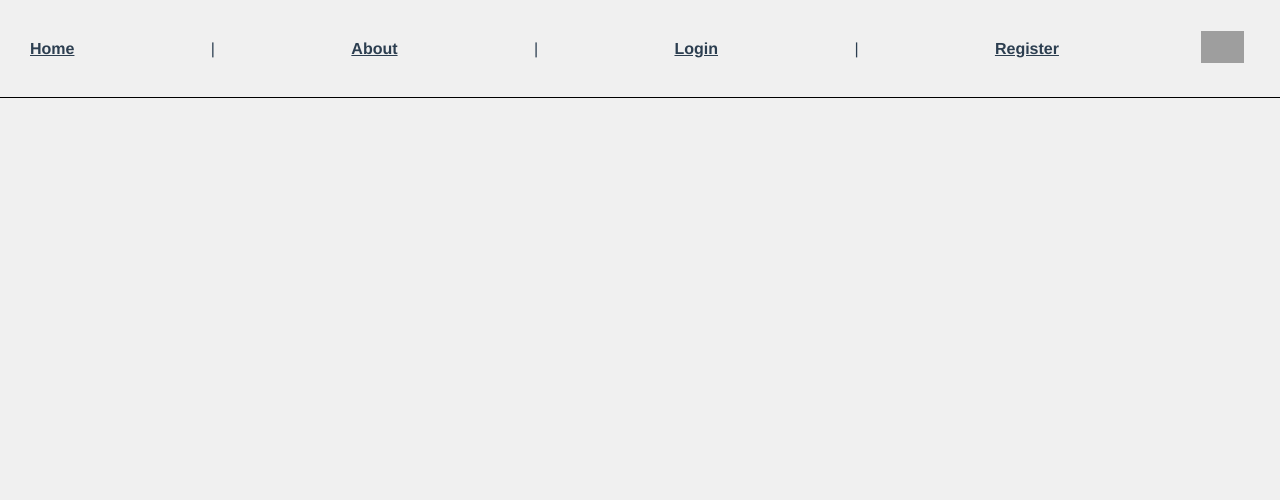
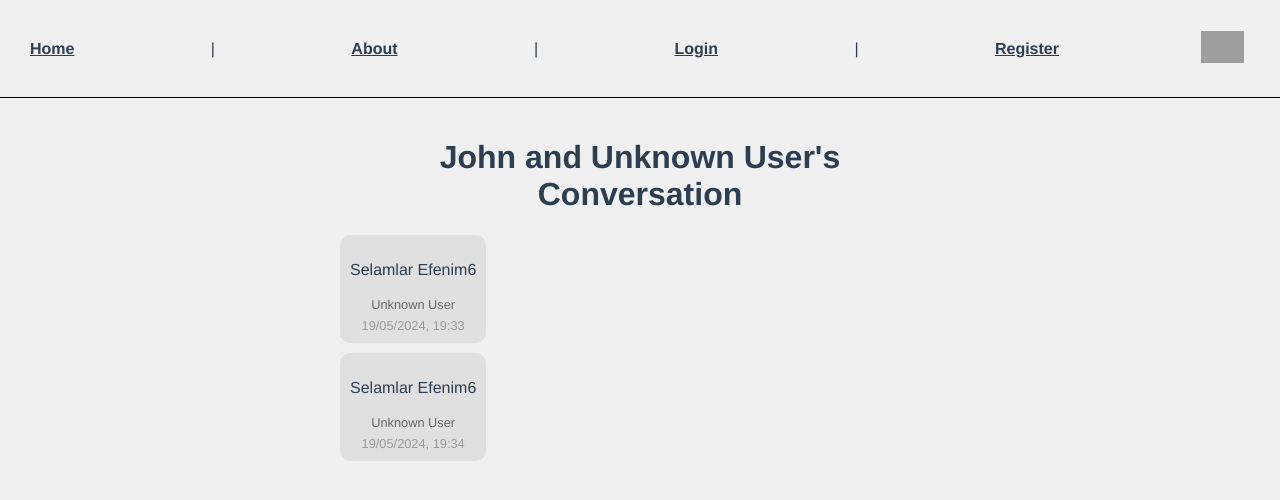
Before and after one commit to berkehanorhon/RRSS, a Vue app in the folder Frontend/rrss/: page /messenger/1 in a window 1280 px wide. Shown: the top 500 px of the page. Built offline with nearby package versions, Linux system fonts and the light colour scheme; grey boxes are pictures that could not be loaded.

Commit message:
messenger update

```diff
--- a/Frontend/rrss/src/router/index.js
+++ b/Frontend/rrss/src/router/index.js
@@ -1,10 +1,13 @@
-import { createRouter, createWebHistory } from 'vue-router'
-import HomeView from '../views/HomeView.vue'
-import LoginView from '../views/LoginView.vue'
-import RegisterView from '../views/RegisterView.vue'
-import FromComponentTest from '@/views/FromComponentTest.vue'
-import MessageView from '@/views/MessageView.vue'
+import { createRouter, createWebHistory } from 'vue-router';
+import HomeView from '../views/HomeView.vue';
+import LoginView from '../views/LoginView.vue';
+import RegisterView from '../views/RegisterView.vue';
+import FromComponentTest from '@/views/FromComponentTest.vue';
+import MessageView from '@/views/MessageView.vue';
 import ForumView from '@/views/ForumView.vue';
+import ForumCategoryEntriesView from '@/views/ForumCategoryEntriesView.vue';
+import ForumCategoryView from '@/views/ForumCategoryView.vue';
+import ForumEntryView from '@/views/ForumEntryView.vue';
 
 const routes = [
   {
@@ -15,10 +18,7 @@ const routes = [
   {
     path: '/about',
     name: 'about',
-    // route level code-splitting
-    // this generates a separate chunk (about.[hash].js) for this route
-    // which is lazy-loaded when the route is visited.
-    component: () => import(/* webpackChunkName: "about" */ '../views/AboutView.vue')
+    component: () => import('../views/AboutView.vue')
   },
   {
     path: '/login',
@@ -41,21 +41,38 @@ const routes = [
     component: FromComponentTest
   },
   {
-    path: '/messenger/',
+    path: '/messenger/:userId',
     name: 'Messenger',
-    component: MessageView
+    component: MessageView,
+    props: true
   },
   {
     path: '/forum',
     name: 'Forum',
     component: ForumView
+  },
+  {
+    path: '/forum/categories',
+    name: 'ForumCategories',
+    component: ForumCategoryView
+  },
+  {
+    path: '/forum/categories/:categoryId',
+    name: 'ForumCategoryEntries',
+    component: ForumCategoryEntriesView,
+    props: true
+  },
+  {
+    path: '/forum/categories/:categoryId/:entryId',
+    name: 'ForumEntry',
+    component: ForumEntryView,
+    props: true
   }
-]
+];
 
 const router = createRouter({
   history: createWebHistory(),
-  //history: createWebHashHistory(),
   routes
-})
+});
 
-export default router
+export default router;
--- a/Frontend/rrss/src/views/MessageView.vue
+++ b/Frontend/rrss/src/views/MessageView.vue
@@ -29,21 +29,21 @@ export default {
   components: {
     MessageComponent,
   },
+  props: {
+    userId: {
+      type: String,
+      required: true
+    }
+  },
   data() {
     return {
       currentUser: "John",
       newMessage: "",
       messages: [],
       user1: { id: 1, name: "John" },
-      user2: { id: 2, name: "Jane" },
-    };
-  },
-  created() {
-
-    const rawMessages = [
-      {
-        receiverUserId: 2,
-        messages: [
+      user2: { id: null, name: "User" },
+      allMessages: {
+        "1": [
           {
             senderId: 2,
             receiverId: 1,
@@ -54,50 +54,45 @@ export default {
             senderId: 2,
             receiverId: 1,
             sentDate: "2024-05-19T19:34:01.520+00:00",
-            message: "Selamlar Efenim6",
-          },
+            message: "Selamlar Efenim6"
+          }
+        ],
+        "3": [
           {
-            senderId: 2,
+            senderId: 3,
             receiverId: 1,
-            sentDate: "2024-05-19T19:34:48.349+00:00",
-            message: "Selamlar Efenim666",
+            sentDate: "2024-05-19T19:33:47.270+00:00",
+            message: "Selamlar Efenim6"
           },
           {
             senderId: 1,
-            receiverId: 2,
-            sentDate: "2024-05-19T19:35:48.349+00:00",
-            message: "test ilk",
+            receiverId: 3,
+            sentDate: "2024-05-19T19:33:47.270+00:00",
+            message: "Selamlar Efenfsddfsfsdim6"
           },
           {
-            senderId: 2,
+            senderId: 3,
             receiverId: 1,
-            sentDate: "2024-05-19T20:07:28.318+00:00",
-            message: "Selamlar Efenim666",
+            sentDate: "2024-05-19T19:34:01.520+00:00",
+            message: "Selamlar Efenim6"
+          }
+        ]
+      }
+    };
   },
-          {
-            senderId: 2,
-            receiverId: 1,
-            sentDate: "2024-05-20T15:24:34.521+00:00",
-            message: "As efenim",
+  created() {
+    this.setUser2();
+    this.loadMessages();
   },
-          {
-            senderId: 2,
-            receiverId: 1,
-            sentDate: "2024-05-20T15:24:46.156+00:00",
-            message: "As efenim2",
+  methods: {
+    setUser2() {
+      this.user2.id = parseInt(this.userId);
+      this.user2.name = this.userId === "2" ? "Jane" : "Unknown User";
     },
-          {
-            senderId: 1,
-            receiverId: 2,
-            sentDate: "2024-05-20T15:25:00.427+00:00",
-            message: "Test son",
-          },
-        ],
-      },
-    ];
+    loadMessages() {
+      const rawMessages = this.allMessages[this.userId] || [];
 
-
-    const formattedMessages = rawMessages[0].messages.map((msg) => ({
+      const formattedMessages = rawMessages.map((msg) => ({
         content: msg.message,
         sender: msg.senderId === this.user1.id ? this.user1.name : this.user2.name,
         sentDate: msg.sentDate,
@@ -105,7 +100,6 @@ export default {
 
       this.messages = formattedMessages;
     },
-  methods: {
     sendMessage() {
       if (this.newMessage.trim() !== "") {
         this.messages.push({
@@ -122,43 +116,40 @@ export default {
 
 <style scoped>
 .message-view {
-  display: flex;
-  flex-direction: column;
-  height: 100vh;
+  width: 100%;
+  max-width: 600px;
+  margin: 0 auto;
   padding: 20px;
-  align-items: center;
 }
 
 .chat-container {
-  flex-grow: 1;
+  height: calc(100vh - 150px);
   overflow-y: auto;
-  display: flex;
-  flex-direction: column;
-  width: 100%;
-  max-width: 600px;
+  padding-bottom: 10px;
 }
 
 .input-container {
-  display: flex;
-  align-items: center;
-  width: 100%;
-  max-width: 600px;
+  display: block;
+  margin-top: 10px;
 }
 
 .input-container input {
-  flex: 1;
+  width: calc(100% - 100px);
   padding: 10px;
   font-size: 16px;
+  box-sizing: border-box;
 }
 
 .input-container button {
-  padding: 10px 20px;
+  width: 100px;
+  padding: 10px;
   font-size: 16px;
   background-color: #007bff;
   color: #fff;
   border: none;
   border-radius: 5px;
   cursor: pointer;
+  box-sizing: border-box;
 }
 
 .input-container button:hover {
```
Lines whose indentation alone changed are shown as unchanged.
